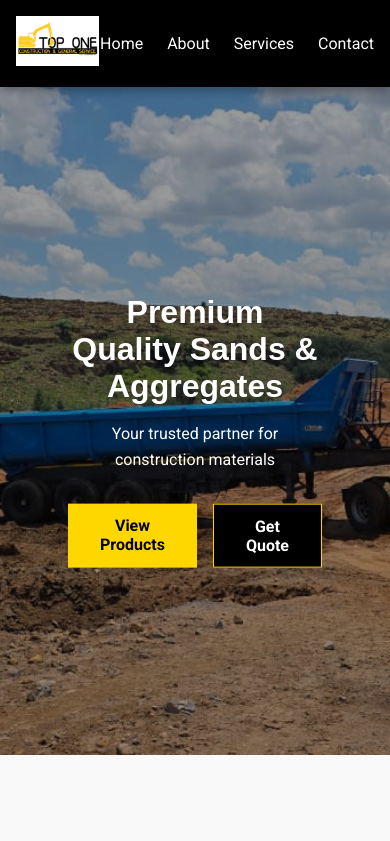
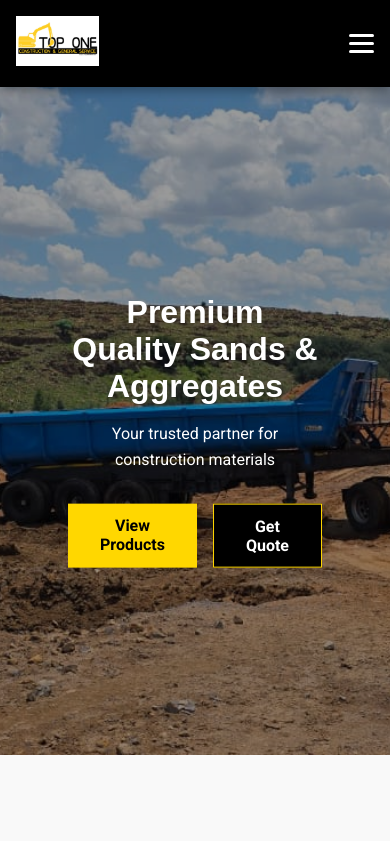
Before and after one commit to TemoshoS/topone, a React (Vite) app: page / in a window 390 px wide. Shown: the top 841 px of the page. Built offline with nearby package versions, Linux system fonts and the light colour scheme.

Commit message:
Responsive navbar

```diff
--- a/src/components/Navigation.tsx
+++ b/src/components/Navigation.tsx
@@ -1,21 +1,53 @@
-import { Link } from 'react-router-dom';
+import { useState } from 'react';
+import { NavLink } from 'react-router-dom';
 import '../styles/navigation.css';
 import logo from '../assets/logo.jpeg';
 
 export const Navigation = () => {
+  const [isOpen, setIsOpen] = useState(false);
+
+  const toggleMenu = () => {
+    setIsOpen(!isOpen);
+  };
+
   return (
     <nav className="nav">
       <div className="nav-container">
         <div className="nav-logo">
-          <Link to="/">
+          <NavLink to="/" end>
             <img src={logo} alt="Premium Sands Logo" className="logo-img" />
-          </Link>
+          </NavLink>
         </div>
-        <ul className="nav-links">
-          <li><Link to="/">Home</Link></li>
-          <li><Link to="/about">About</Link></li>
-          <li><Link to="/services">Services</Link></li>
-          <li><Link to="/contact">Contact</Link></li>
+
+        {/* Hamburger icon */}
+        <div className={`hamburger ${isOpen ? "open" : ""}`} onClick={toggleMenu}>
+          <span className="bar"></span>
+          <span className="bar"></span>
+          <span className="bar"></span>
+        </div>
+
+        {/* Links */}
+        <ul className={`nav-links ${isOpen ? "open" : ""}`}>
+          <li>
+            <NavLink to="/" end className={({ isActive }) => isActive ? "active" : ""} onClick={toggleMenu}>
+              Home
+            </NavLink>
+          </li>
+          <li>
+            <NavLink to="/about" className={({ isActive }) => isActive ? "active" : ""} onClick={toggleMenu}>
+              About
+            </NavLink>
+          </li>
+          <li>
+            <NavLink to="/services" className={({ isActive }) => isActive ? "active" : ""} onClick={toggleMenu}>
+              Services
+            </NavLink>
+          </li>
+          <li>
+            <NavLink to="/contact" className={({ isActive }) => isActive ? "active" : ""} onClick={toggleMenu}>
+              Contact
+            </NavLink>
+          </li>
         </ul>
       </div>
     </nav>
--- a/src/styles/navigation.css
+++ b/src/styles/navigation.css
@@ -51,6 +51,72 @@ nav {
   .nav-links li a:hover {
     color: #FFD700; /* yellow */
   }
+  .nav-links li a {
+    color: white;
+    text-decoration: none;
+    transition: color 0.3s;
+  }
+
+  .nav-links li a:hover {
+    color: #FFD700; /* yellow on hover */
+  }
+
+  /* Active link */
+  .nav-links li a.active {
+    color: #FFD700; /* yellow when active */
+    font-weight: bold;
+  }
+
   body, .app {
     padding-top: 40px;
   }
+  /* Hamburger icon */
+.hamburger {
+  display: none;
+  flex-direction: column;
+  cursor: pointer;
+  gap: 5px;
+}
+
+.bar {
+  height: 3px;
+  width: 25px;
+  background-color: white;
+  border-radius: 2px;
+  transition: all 0.3s ease;
+}
+
+/* Hamburger open state (turn into X) */
+.hamburger.open .bar:nth-child(1) {
+  transform: rotate(45deg) translate(5px, 5px);
+}
+.hamburger.open .bar:nth-child(2) {
+  opacity: 0;
+}
+.hamburger.open .bar:nth-child(3) {
+  transform: rotate(-45deg) translate(5px, -5px);
+}
+
+/* Mobile styles */
+@media (max-width: 768px) {
+  .nav-links {
+    position: absolute;
+    top: 70px; /* below nav */
+    left: 0;
+    width: 100%;
+    background-color: black;
+    flex-direction: column;
+    align-items: center;
+    max-height: 0;
+    overflow: hidden;
+    transition: max-height 0.3s ease-in-out;
+  }
+
+  .nav-links.open {
+    max-height: 300px; /* enough to show all links */
+  }
+
+  .hamburger {
+    display: flex;
+  }
+}
```
